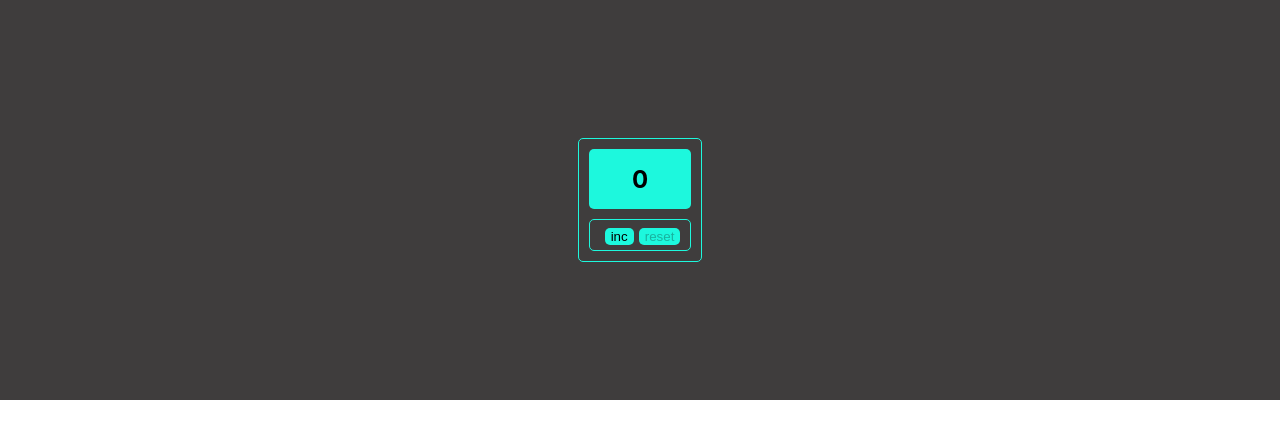
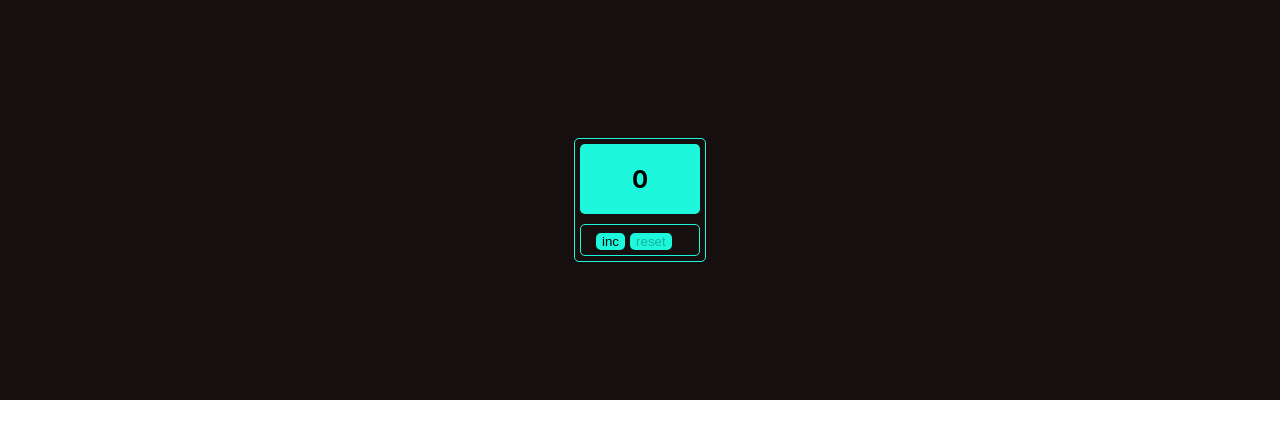
Before and after one commit to pdxserg/counter-18-apr, a React (Create React App) app: page / in a window 1280 px wide. Shown: the top 438 px of the page. Built offline with nearby package versions, Linux system fonts and the light colour scheme.

Commit message:
finished

```diff
--- a/src/App.css
+++ b/src/App.css
@@ -6,15 +6,16 @@
     flex-direction: column;
     align-items: center;
     justify-content: center;
-    background-color: #3f3d3d;
+    background-color: #150f0f;
+
 
 }
 
-.c {
-    border: 1px solid #1df8dd;
-    padding: 10px 10px;
-    border-radius: 5px;
-}
+/*.c {*/
+/*    border: 1px solid #1df8dd;*/
+/*    padding: 10px 10px;*/
+/*    border-radius: 5px;*/
+/*}*/
 
 /*.a {*/
 /*    height: 60px;*/
--- a/src/App.tsx
+++ b/src/App.tsx
@@ -17,18 +17,20 @@ function App() {
 	}
 
 	const style1 = {
+		width: "120px",
 		border: "1px solid #1df8dd",
-		padding: "10px 10px",
+		padding: "5px 5px",
 		borderRadius: "5px"
 	}
 	const style2 = {
-		height: "60px",
+		height: "70px",
 		display: "flex",
 		justifyContent: "center",
 		alignItems: "center",
 		borderRadius: "5px",
 		backgroundColor: "#1df8dd",
-		color: a === 5 ? "red" : "black"
+		color: a === 5 ? "red" : "black",
+		fontSize: a === 5 ? "1.5rem" : "1rem"
 	}
 	const style3 = {
 		marginTop: "10px",
@@ -37,9 +39,6 @@ function App() {
 		padding: "5px 10px",
 		borderRadius: "5px"
 	}
-	const y = false
-	const z = true
-
 
 
 	return (
```
